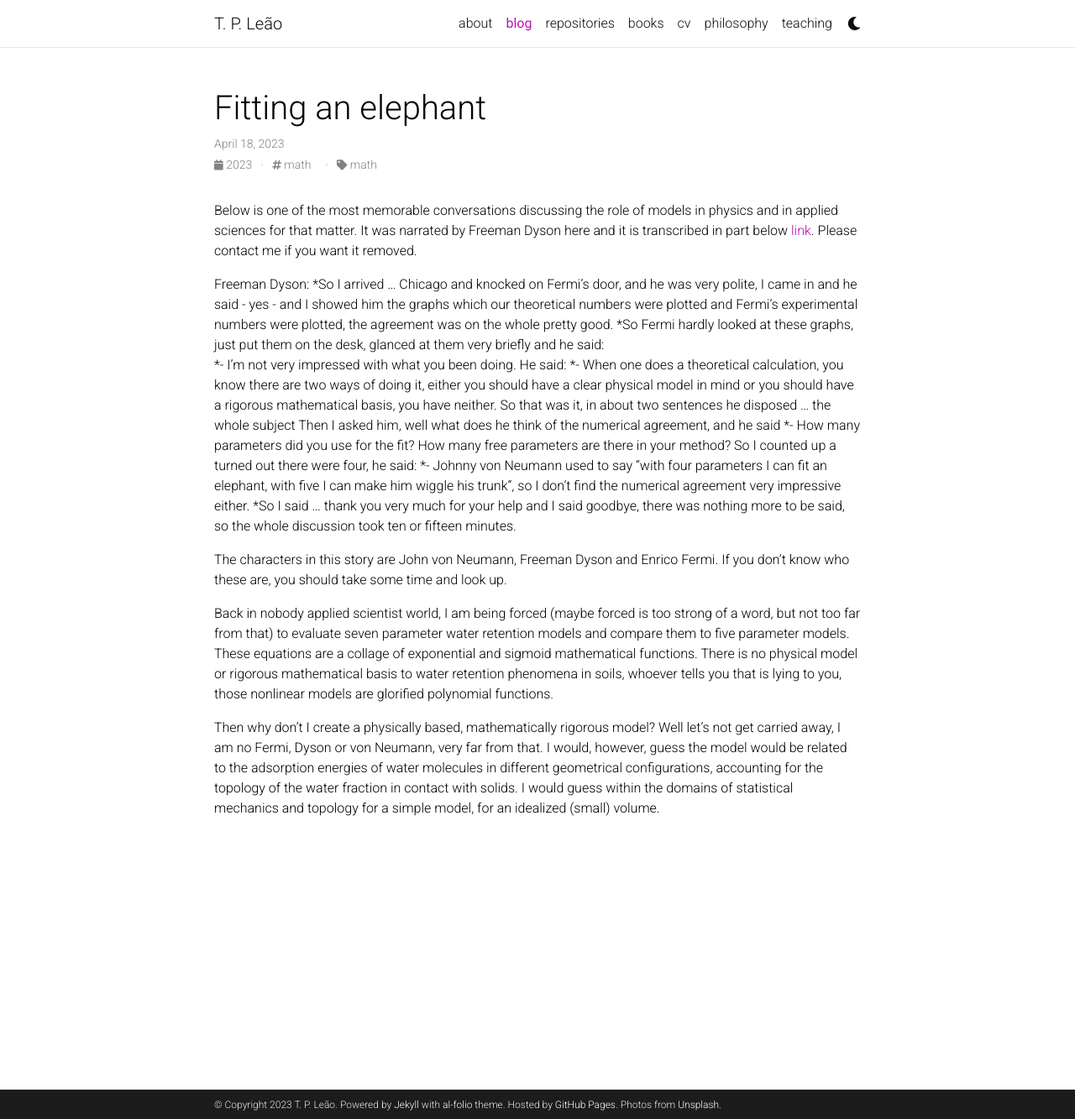
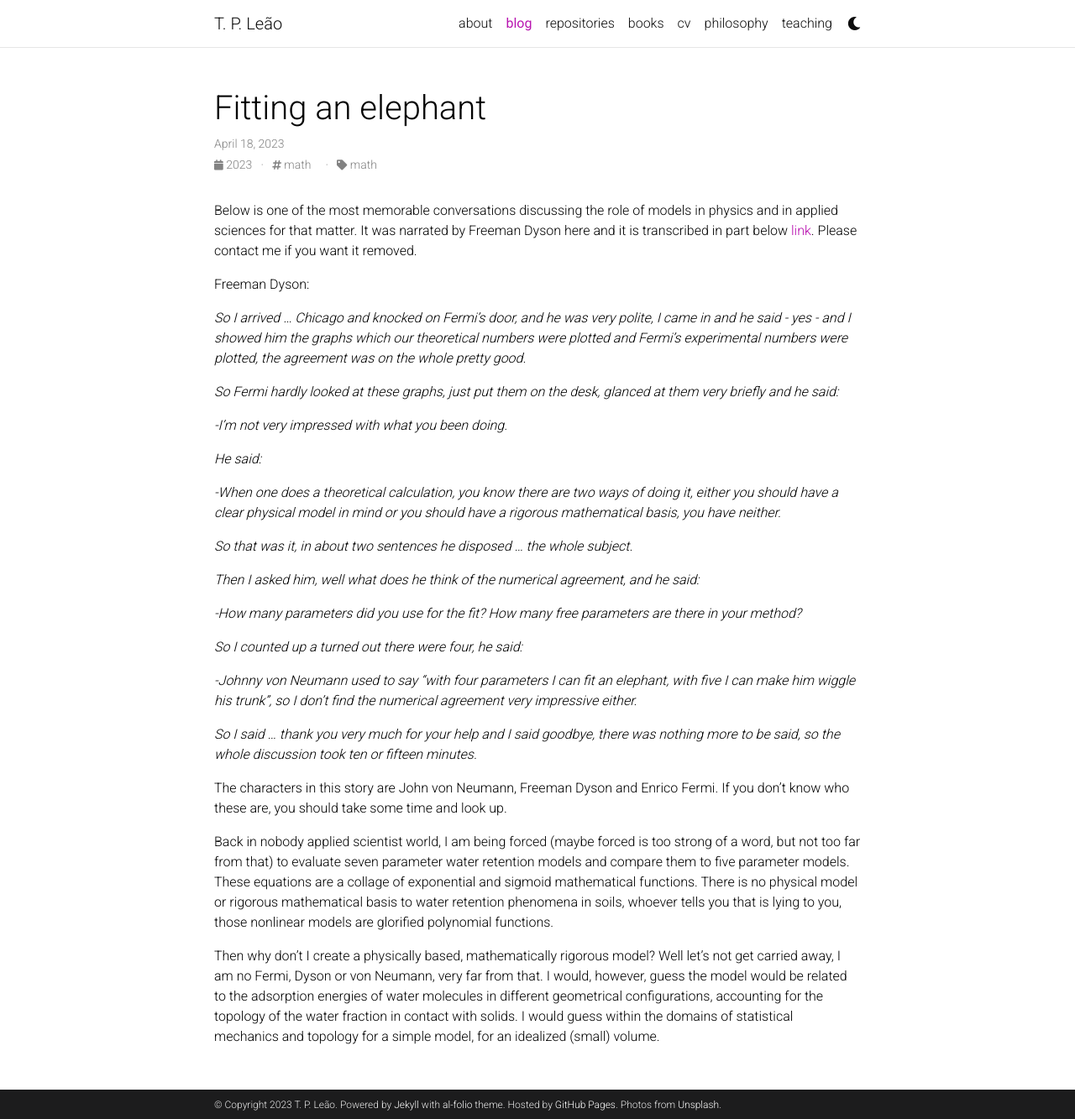
Before and after one commit to leaot/leaot.github.io, a Jekyll site: the page built from _posts/2023-04-25-elephant.md, in a window 1280 px wide and 1333 px high. Shown: the whole window at 84% size. Built offline with Jekyll 4.4.1, drawn with Linux system fonts in a browser that asks for light colours; comment, search, counter and statistics services are not loaded; a style sheet for code colours, icons or effects is not loaded.

```diff
--- a/_posts/2023-04-25-elephant.md
+++ b/_posts/2023-04-25-elephant.md
@@ -12,17 +12,28 @@ Below is one of the most memorable conversations discussing the role of models i
 [link](https://www.youtube.com/watch?v=hV41QEKiMlM&t=83s). Please contact me if you want it removed.
 
 Freeman Dyson:
-*So I arrived ... Chicago and knocked on Fermi’s door, and he was very polite, I came in and he said  - yes - and I showed him the graphs which our theoretical numbers were plotted and Fermi’s experimental numbers were plotted, the agreement was on the whole pretty good.
-*So Fermi hardly looked at these graphs, just put them on the desk, glanced at them very briefly and he said:
-*- I’m not very impressed with what you been doing.
-He said:
-*- When one does a theoretical calculation, you know there are two ways of doing it, either you should have a clear physical model in mind or you should have a rigorous mathematical basis, you have neither.
-So that was it, in about two sentences he disposed ... the whole subject
-Then I asked him, well what does he think of the numerical agreement, and he said
-*- How many parameters did you use for the fit? How many free parameters are there in your method?
-So I counted up a turned out there were four, he said:
-*- Johnny von Neumann used to say “with four parameters I can fit an elephant, with five I can make him wiggle his trunk”, so I don’t find the numerical agreement very impressive either.
-*So I said … thank you very much for your help and I said goodbye, there was nothing more to be said, so the whole discussion took ten or fifteen minutes.
+
+*So I arrived ... Chicago and knocked on Fermi’s door, and he was very polite, I came in and he said  - yes - and I showed him the graphs which our theoretical numbers were plotted and Fermi’s experimental numbers were plotted, the agreement was on the whole pretty good.*
+
+*So Fermi hardly looked at these graphs, just put them on the desk, glanced at them very briefly and he said:*
+
+*-I’m not very impressed with what you been doing.*
+
+*He said:*
+
+*-When one does a theoretical calculation, you know there are two ways of doing it, either you should have a clear physical model in mind or you should have a rigorous mathematical basis, you have neither.*
+
+*So that was it, in about two sentences he disposed ... the whole subject.*
+
+*Then I asked him, well what does he think of the numerical agreement, and he said:*
+
+*-How many parameters did you use for the fit? How many free parameters are there in your method?*
+
+*So I counted up a turned out there were four, he said:*
+
+*-Johnny von Neumann used to say “with four parameters I can fit an elephant, with five I can make him wiggle his trunk”, so I don’t find the numerical agreement very impressive either.*
+
+*So I said … thank you very much for your help and I said goodbye, there was nothing more to be said, so the whole discussion took ten or fifteen minutes.*
 
 The characters in this story are John von Neumann, Freeman Dyson and Enrico Fermi. If you don’t know who these are, you should take some time and look up.
 
```
